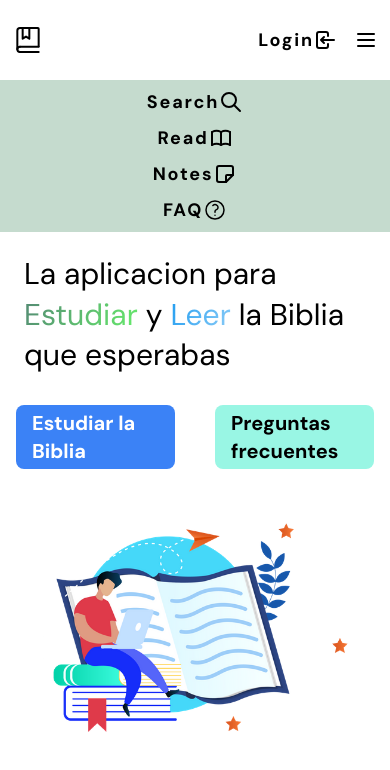
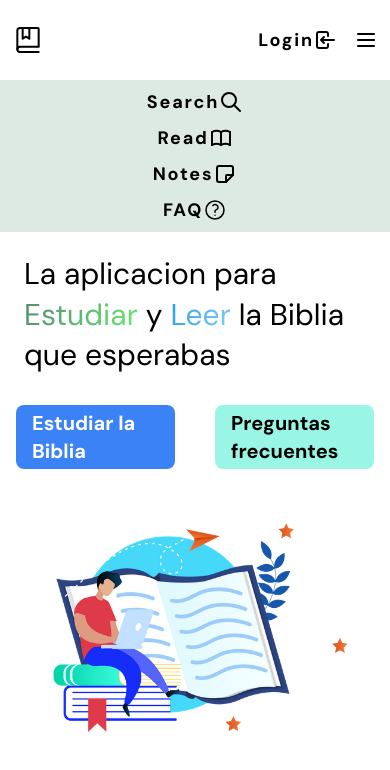
Before and after one commit to Atticus64/BibleApp, a SvelteKit app: page / in a window 390 px wide. Both pictures are taken after a click on the button "Menu desplegable". Shown: the top 770 px of the page. Built offline with nearby package versions, Linux system fonts and the light colour scheme.

Commit message:
feat: fix gap

```diff
--- a/src/components/navbar/navbar.svelte
+++ b/src/components/navbar/navbar.svelte
@@ -58,7 +58,7 @@
 {#if mobileMenu}
 	<nav
 		transition:fade={{ duration: 400 }}
-		class="sticky top-14 flex flex-col items-center gap-2 bg-[#c5dbce] py-2 sm:hidden"
+		class="sticky top-14 flex flex-col items-center gap-2 bg-[#ddeae3] py-2 sm:hidden"
 	>
 		<Link href="/search" text="Search">
 			<SearchIcon />
```
